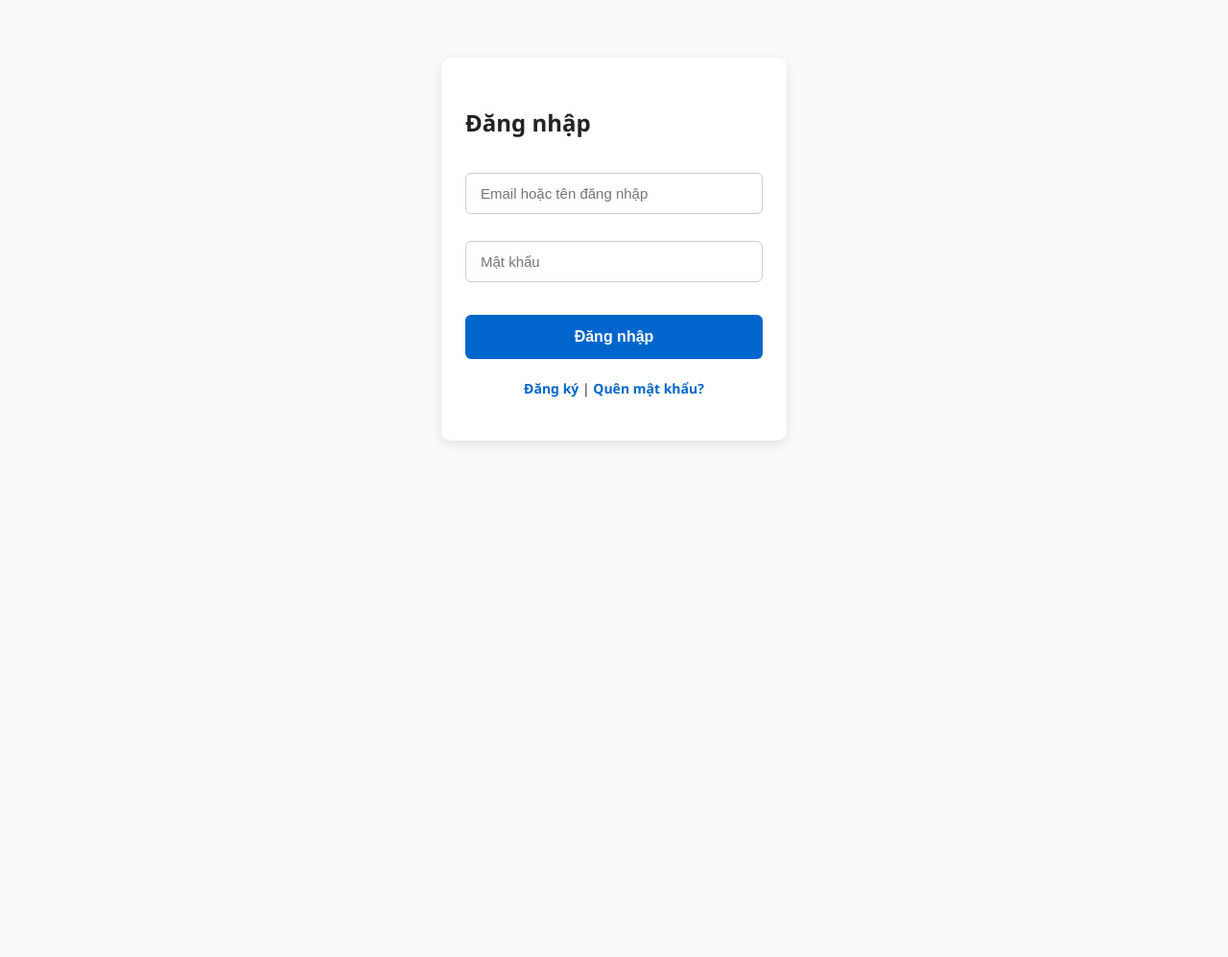
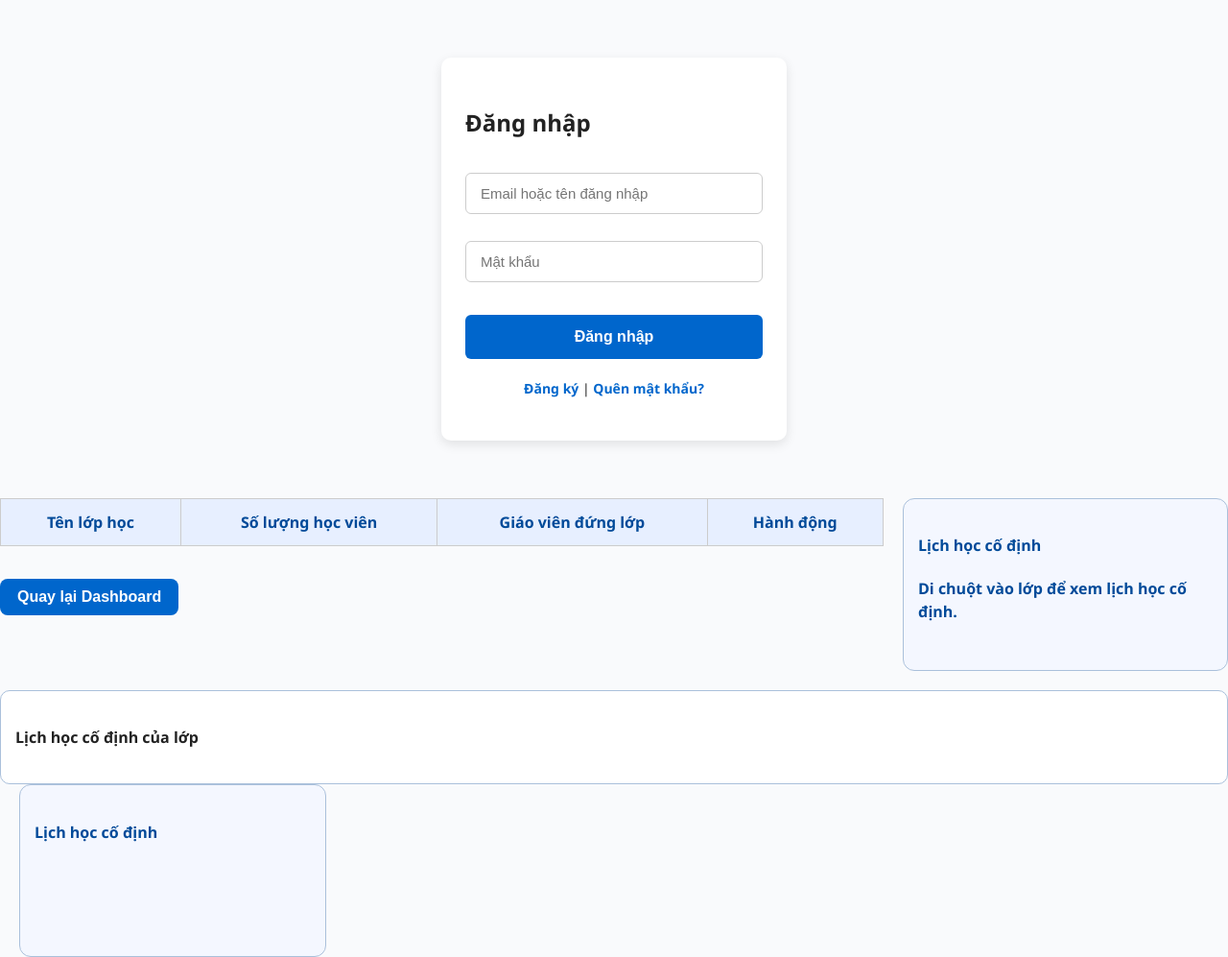
Before and after one commit to Imyou01/web-app-test, a plain HTML site: page index.html in a window 1280 px wide. Shown: the whole page at 96% size. Before the commit the page ends 800 px from the top, so only its background shows below. Drawn offline with Linux system fonts and the light colour scheme; no server answers.

Commit message:
Update index.html

```diff
--- a/index.html
+++ b/index.html
@@ -175,9 +175,9 @@
   </div>
 
   <!-- Trang quản lý Lớp học -->
-  <div id="class-management" class="management-page" style="display:none; max-width:900px; margin:40px auto 60px; background:#fff; padding:30px; border-radius:14px; box-shadow:0 0 18px rgb(0 0 0 / 0.12);">
-    <h2>Quản lý lớp học</h2>
-    <button onclick="showClassForm()" style="margin-bottom:15px;">Tạo lớp học mới</button>
+  <div id="class-management-container" style="display:flex; gap:20px; align-items:flex-start;">
+
+  <div id="class-table-container" style="flex:3;">
     <table>
       <thead>
         <tr>
@@ -188,14 +188,46 @@
         </tr>
       </thead>
       <tbody id="class-list"></tbody>
-
     </table>
     <button onclick="backToDashboard()" style="margin-top:10px;">Quay lại Dashboard</button>
+  </div>
+
+  <div id="class-schedule-preview" style="
+    flex:1;
+    border: 1px solid #aac0db;
+    border-radius: 12px;
+    padding: 15px;
+    min-height: 180px;
+    font-weight: 600;
+    color: #004a99;
+    background: #f4f7ff;
+  ">
+    <h4>Lịch học cố định</h4>
+    <ul id="schedule-preview-list" style="list-style:none; padding-left:0;">
+      <li>Di chuột vào lớp để xem lịch học cố định.</li>
+    </ul>
+  </div>
+
+</div>
 
     <!-- Form tạo/sửa lớp học -->
      <div id="class-schedule-display" style="background:#fff; padding:15px; border-radius:10px; border:1px solid #aac0db; margin-top:20px; max-height:250px; overflow-y:auto;">
   <h4>Lịch học cố định của lớp</h4>
   <ul id="schedule-list" style="list-style:none; padding-left:0; font-weight:600; color:#004a99;"></ul>
+</div>
+<div id="class-schedule-preview" style="
+  border: 1px solid #aac0db;
+  border-radius: 12px;
+  padding: 15px;
+  min-height: 180px;
+  max-width: 320px;
+  font-weight: 600;
+  color: #004a99;
+  background: #f4f7ff;
+  margin-left: 20px;
+">
+  <h4>Lịch học cố định</h4>
+  <ul id="schedule-preview-list" style="list-style:none; padding-left:0;"></ul>
 </div>
 
     <div id="class-form-container" style="display:none; max-width:600px; margin-top:30px; background:#e6f0ff; padding:25px 25px 30px; border-radius:12px;">
```
